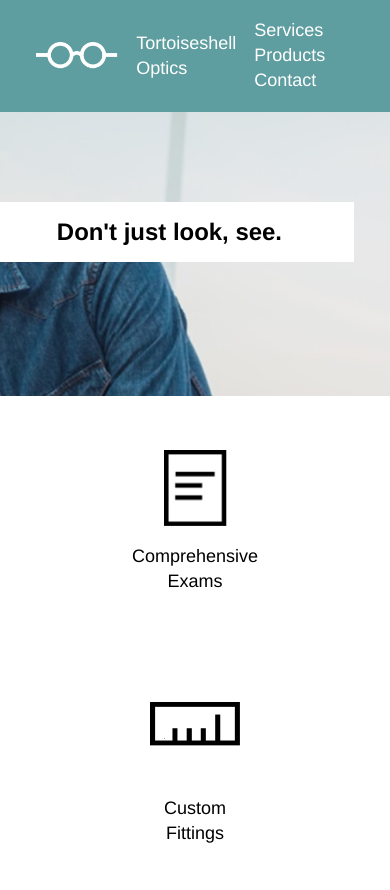
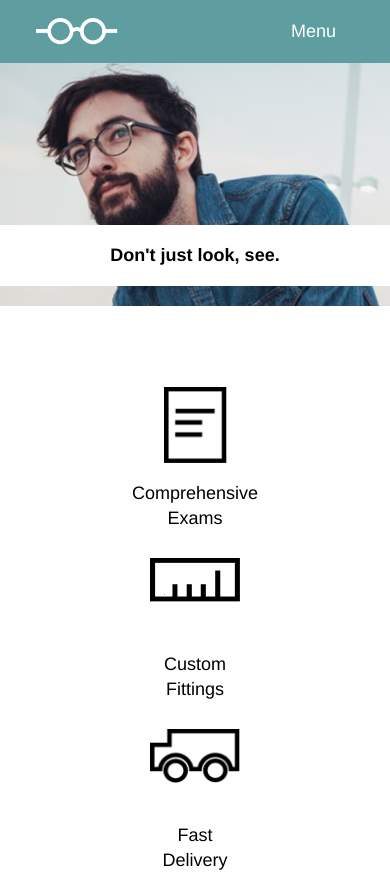
Before and after one commit to brenda-luz/tortoiseshell, a plain HTML site: page index.html in a window 390 px wide. Shown: the top 890 px of the page. Drawn offline with Linux system fonts and the light colour scheme.

Commit message:
Set phone layout

```diff
--- a/index.html
+++ b/index.html
@@ -13,7 +13,7 @@
       <div class="container title-bar">
         <div class="logo">
           <img src="./resources/img/logo-white.png" alt="Tortoiseshell Optics">
-          <span>Tortoiseshell Optics</span>
+          <span id="brand">Tortoiseshell Optics</span>
         </div>
 
         <nav>
@@ -25,6 +25,11 @@
             </ul>
           </div>
 
+          <div class="phone-menu">
+            <ul>
+              <li>Menu</li>
+            </ul>
+          </div>
         </nav>
       </div>
 
@@ -34,19 +39,19 @@
     </header>
 
     <main>
-      <div class="flex container">
+      <div class="item-flex container">
         <div class="item">
-          <img class="paper" src="./resources/img/paper-icon.png" alt="Comprehensive Exams">
+          <img id="paper" src="./resources/img/paper-icon.png" alt="Comprehensive Exams">
           <p>Comprehensive Exams</p>
         </div>
 
         <div class="item">
-          <img class="ruler" src="./resources/img/ruler-icon.png" alt="Custom Fittings">
+          <img id="ruler" src="./resources/img/ruler-icon.png" alt="Custom Fittings">
           <p>Custom Fittings</p>
         </div>
 
         <div class="item">
-          <img class="truck" src="./resources/img/truck-icon.png" alt="Fast Delivery">
+          <img id="truck" src="./resources/img/truck-icon.png" alt="Fast Delivery">
           <p>Fast Delivery</p>
         </div>
       </div>
@@ -69,7 +74,7 @@
       <footer>
           <div class="copyright">
             <img src="./resources/img/logo-black.png" alt="Tortoiseshell Optics">
-            <span>Copyright Tortoiseshell Optics</span>
+            <span id="copyright">Copyright Tortoiseshell Optics</span>
           </div>
       </footer>
     </div>
--- a/resources/style.css
+++ b/resources/style.css
@@ -58,6 +58,10 @@ nav {
   padding: 0 1rem;
 }
 
+.phone-menu {
+  display: none;
+}
+
 .slogan {
   display: flex;
   justify-content: flex-end;
@@ -77,6 +81,12 @@ h2 {
 
 
 /* features */
+.item-flex {
+  display: flex;
+  flex-wrap: wrap;
+  justify-content: center;
+}
+
 .item {
   padding: 3rem;
   height: 8rem;
@@ -88,12 +98,12 @@ h2 {
   text-align: center;
 }
 
-.paper {
+#paper {
   width: 3.5rem;
   justify-content: : center;
 }
 
-.ruler, .truck {
+#ruler, #truck {
   width: 5rem;
   height: auto;
 }
@@ -152,14 +162,78 @@ footer img {
   }
 
   h2 {
-    background-color: white;
-    color: black;
     font-size: 1.33rem;
-    font-weight: bold;
     width: auto;
     padding: 0.75rem 4rem;
     position: relative;
     top: 5rem;
     right: 2rem;
   }
+
 }
+
+
+/* phone */
+@media only screen and (max-width: 670px) {
+  header {
+    background-position: 20%;
+    height: 17rem;
+  }
+
+  #brand {
+    display: none;
+  }
+
+  .menu {
+    display: none;
+  }
+
+  .phone-menu {
+    display: inline-block;
+  }
+
+  .phone-menu ul li {
+    display: inline;
+    padding: 0 1rem;
+  }
+
+  h2 {
+    font-size: 1rem;
+    width: 100%;
+    padding: 1rem 0;
+    text-align: center;
+    position: relative;
+    top: 9rem;
+    right: 0;
+  }
+
+  .item-flex {
+    flex-direction: column;
+    align-items: center;
+    padding: 3.77rem 0;
+  }
+
+  .item {
+    padding: .75rem;
+  }
+
+  h3 {
+    width: 100%;
+    text-align: center;
+    margin-bottom: 1rem;
+  }
+
+  .about {
+    width: 100%;
+    margin-bottom: 4rem;
+  }
+
+  .copyright {
+    justify-content: center;
+  }
+
+  #copyright {
+    display: none;
+  }
+
+}
```
